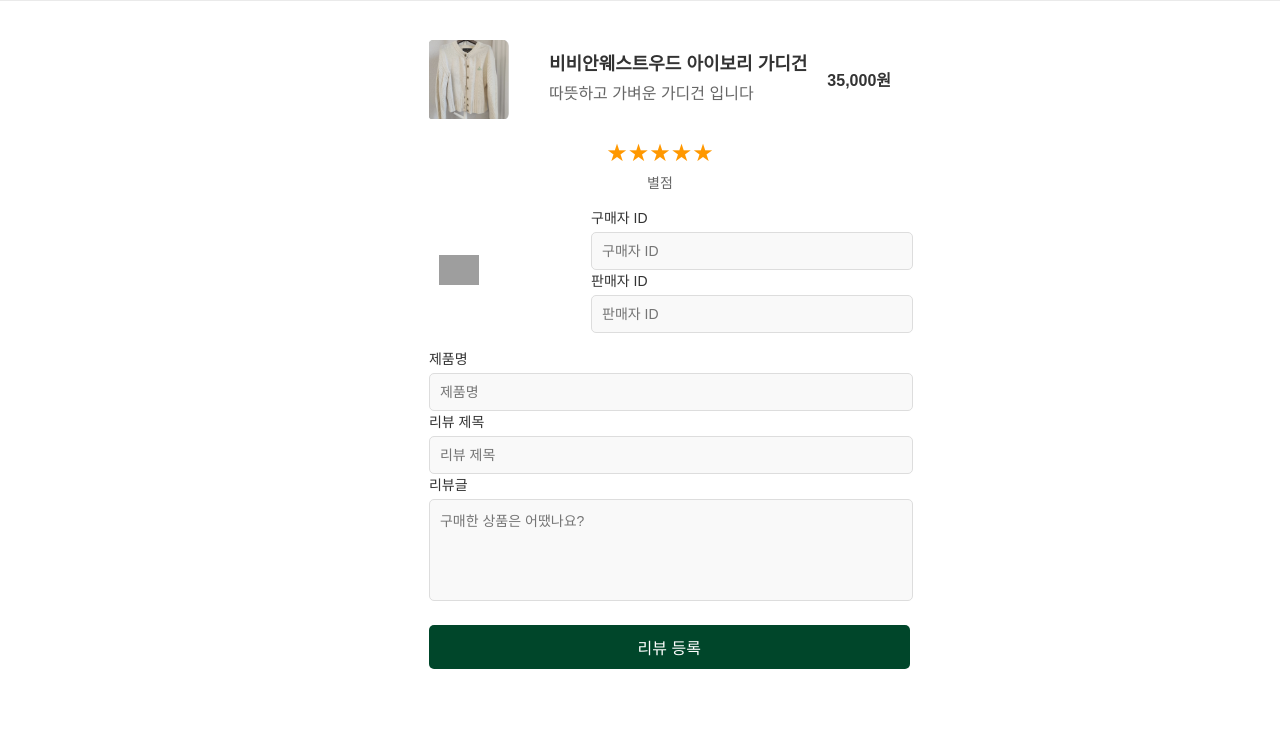
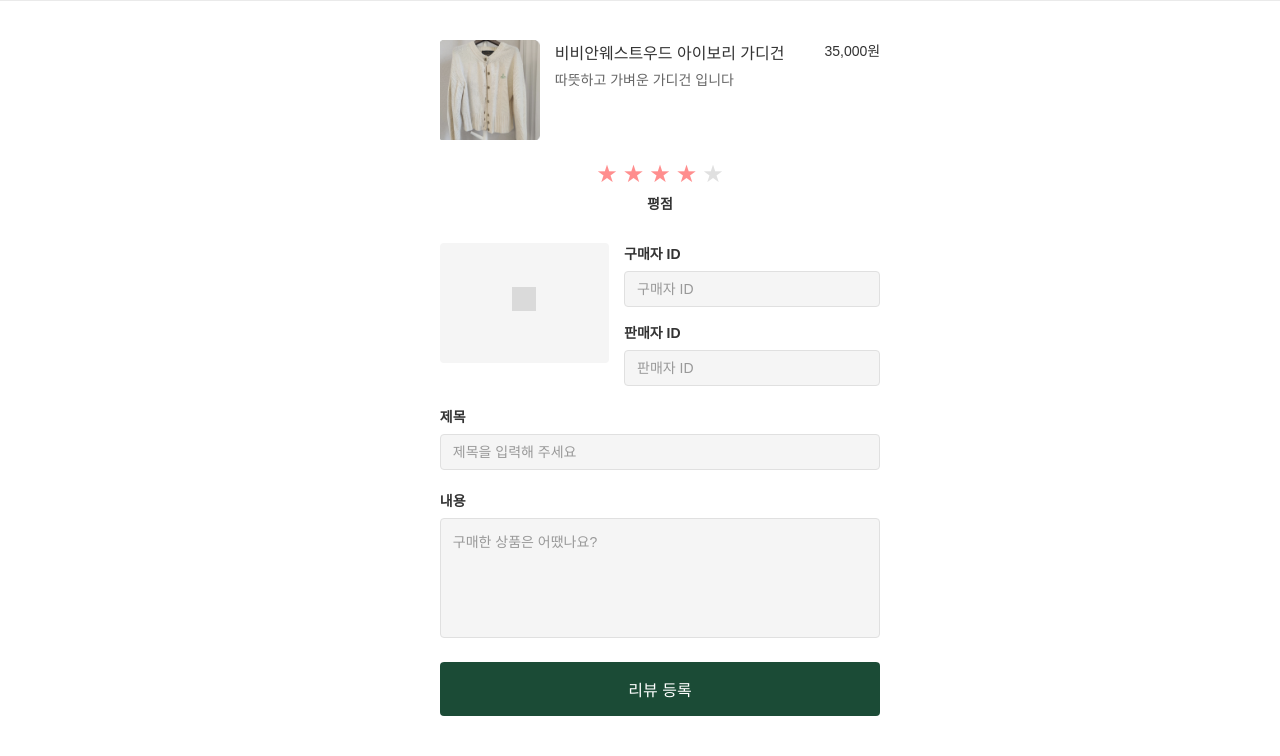
Before and after one commit to doleebest/WWE, a Flask app: page /writereview in a window 1280 px wide. Shown: the part 100-856 px from the top of the page. Before the commit the page ends 769 px from the top, so only its background shows below. Run offline with Flask 3, Linux system fonts and the light colour scheme; parts of the project's set-up code (start-up, migrations or seed data) failed here and were passed over; some web fonts are replaced; grey boxes are pictures that could not be loaded.

Commit message:
리뷰 페이지 수정

```diff
--- a/static/writereview.css
+++ b/static/writereview.css
@@ -15,129 +15,158 @@ body {
 
 .product-info {
     display: flex;
-    justify-content: space-between;
-    align-items: center;
+    align-items: flex-start;
     margin-bottom: 20px;
 }
 
 .product-thumbnail {
-    width: 80px;
-    height: auto;
-    margin-right: 20px;
+    width: 100px;
+    height: 100px;
+    margin-right: 15px;
+    object-fit: cover;
+}
+
+.product-details {
+    flex-grow: 1;
 }
 
 .product-details h2 {
-    font-size: 18px;
+    font-size: 16px;
     color: #333;
-    margin-bottom: 5px;
-    font-weight: bold;
+    margin: 0 0 5px 0;
+    font-weight: normal;
 }
 
 .product-details p {
     color: #666;
-    margin-bottom: 5px;
+    font-size: 14px;
+    margin: 0;
 }
 
 .price {
-    font-size: 16px;
-    font-weight: bold;
     color: #333;
+    font-size: 14px;
+    margin-left: auto;
 }
 
 .rating-section {
     text-align: center;
-    margin-bottom: 15px;
+    margin-bottom: 30px;
 }
 
 .stars {
     display: flex;
     justify-content: center;
+    gap: 5px;
+    margin-bottom: 5px;
+}
+
+.star {
+    color: #FF8E8E;
     font-size: 24px;
-    color: #ff9800;
     cursor: pointer;
 }
 
-.rating .star {
-    font-size: 24px;
-    color: #ccc;
-    cursor: pointer;
-    margin-right: 5px;
-}
-
-.rating .star.filled {
-    color: #ff9800;
+.star:last-child {
+    color: #E0E0E0;
 }
 
 .rating-label {
     font-size: 14px;
-    color: #666;
-    margin-top: 5px;
+    color: #333;
+    margin: 0;
+    font-weight: bold;
 }
 
 .review-form {
     display: flex;
     flex-direction: column;
+    gap: 20px;
 }
 
-.buyer-seller *{
-    width: 300px;
-}
 .form-row {
     display: flex;
+    gap: 15px;
+    align-items: flex-start;  /* 추가 */
+}
+
+.form-groups-container {
+    display: flex;
+    flex-direction: column;
+    gap: 15px;
+    flex-grow: 1;
+}
+
+.camera-group {
+    width: 120px;
+    height: 120px;
+    background-color: #F5F5F5;
+    display: flex;
+    justify-content: center;
     align-items: center;
-    margin-bottom: 15px;
-    justify-content: space-between;
+    border-radius: 4px;
+    flex-shrink: 0;
+}
+
+.camera-label {
+    width: 100%;
+    height: 100%;
+    display: flex;
+    justify-content: center;
+    align-items: center;
+    cursor: pointer;
+}
+
+.camera-icon {
+    width: 24px;
+    height: 24px;
+    opacity: 0.3;
 }
 
 .form-group {
-    width: 100%;
-}
-
-.camera-group {
-    display: flex;
-    justify-content: center;
-    align-items: center;
-    width: 60px;
-}
-
-.camera-icon {
-    width: 40px;
-    height: auto;
+    flex-grow: 1;
 }
 
 label {
+    display: block;
     font-size: 14px;
     color: #333;
-    display: block;
-    margin-bottom: 5px;
+    margin-bottom: 8px;
+    font-weight: bold;
 }
 
 input[type="text"],
 textarea {
     width: 100%;
-    padding: 10px;
+    padding: 8px 12px;
+    height: 36px;
+    border: 1px solid #E0E0E0;
+    border-radius: 4px;
     font-size: 14px;
-    border: 1px solid #ddd;
-    border-radius: 5px;
     color: #333;
-    background-color: #f9f9f9;
+    background-color: #F5F5F5;
+    box-sizing: border-box;
+}
+
+input[type="text"]::placeholder,
+textarea::placeholder {
+    color: #999;
+    font-size: 14px;
 }
 
 textarea {
+    height: 120px;
     resize: none;
-    height: 80px;
+    padding: 12px;
 }
 
 .submit-btn {
-    background-color: #00462a;
-    color: #ffffff;
-    padding: 10px 10px;
+    background-color: #1B4B36;
+    color: white;
+    border: none;
+    padding: 15px;
+    border-radius: 4px;
     font-size: 16px;
-    border-radius: 5px;
     cursor: pointer;
-    text-align: center;
-    width: 104%;
-    margin-top: 20px;
-    max-width: 600px;
-    margin: 20px auto 0;
+    width: 100%;
 }
--- a/templates/writereview.html
+++ b/templates/writereview.html
@@ -6,7 +6,8 @@
     {% block head %}
     <meta charset="UTF-8" />
     <meta name="viewport" content="width=device-width, initial-scale=1.0" />
-    <title>My Page</title><link rel="stylesheet" href="{{ url_for('static', filename='writereview.css') }}">
+    <title>My Page</title>
+    <link rel="stylesheet" href="{{ url_for('static', filename='writereview.css') }}">
     {% endblock head %}
   </head>
   <body>
@@ -31,18 +32,20 @@
             <span class="star" data-rating="2">★</span>
             <span class="star" data-rating="3">★</span>
             <span class="star" data-rating="4">★</span>
-            <span class="star">★</span>
+            <span class="star" data-rating="5">★</span>
         </div>
-        <p class="rating-label">별점</p>
+        <p class="rating-label">평점</p>
     </div>
 
     <!-- Review Form -->
     <div class="review-form">
         <div class="form-row">
             <div class="form-group camera-group">
+                <label class="camera-label">
                     <img src="{{ url_for('static', filename='images/camera-img.svg') }}" alt="Camera Icon" class="camera-icon">
+                </label>
             </div>
-            <div class="buyer-seller">
+            <div class="form-groups-container">
                 <div class="form-group">
                     <label for="buyer-id">구매자 ID</label>
                     <input type="text" id="buyer-id" placeholder="구매자 ID">
@@ -54,15 +57,11 @@
             </div>
         </div>
         <div class="form-group">
-            <label for="product-name">제품명</label>
-            <input type="text" id="product-name" placeholder="제품명">
+            <label for="review-title">제목</label>
+            <input type="text" id="review-title" placeholder="제목을 입력해 주세요">
         </div>
         <div class="form-group">
-            <label for="review-title">리뷰 제목</label>
-            <input type="text" id="review-title" placeholder="리뷰 제목">
-        </div>
-        <div class="form-group">
-            <label for="review-content">리뷰글</label>
+            <label for="review-content">내용</label>
             <textarea id="review-content" placeholder="구매한 상품은 어땠나요?"></textarea>
         </div>
         <button class="submit-btn">리뷰 등록</button>
@@ -75,3 +74,5 @@
 <script src="{{ url_for('static', filename='header.js') }}"></script>
 <script src="{{ url_for('static', filename='writereview.js') }}"></script>
 {% endblock script %}
+</body>
+</html>
```
Lines whose indentation alone changed are shown as unchanged.
